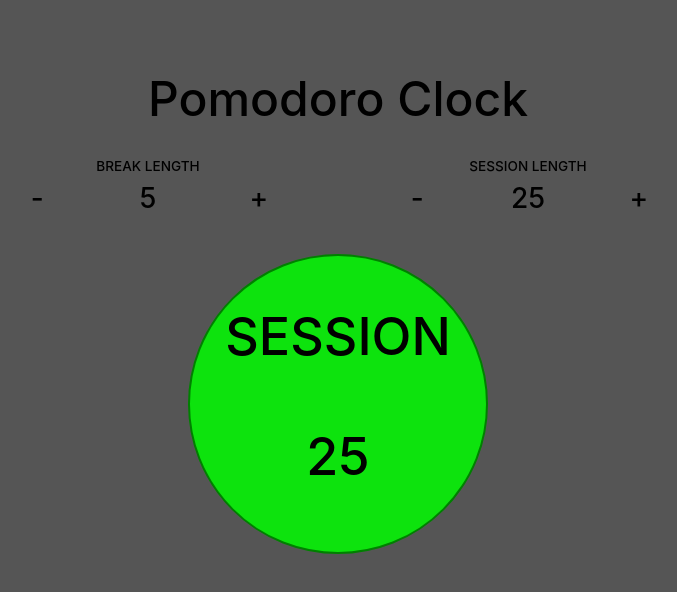
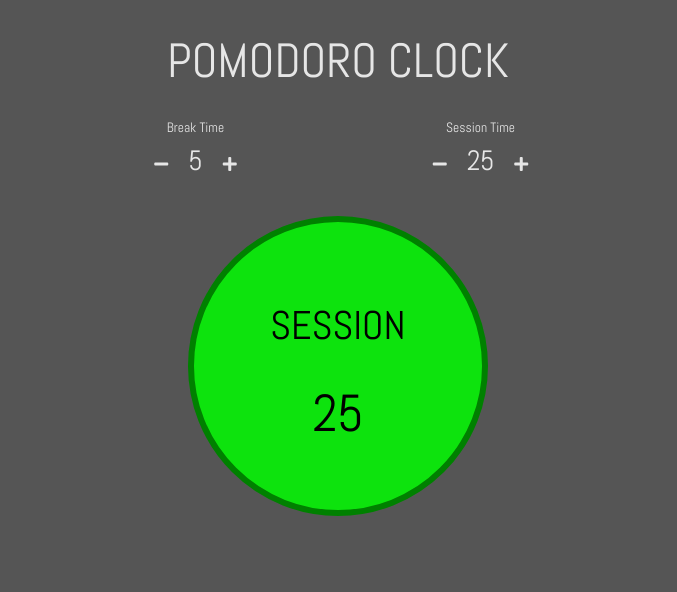
Before and after one commit to MarkFSkinner/pomodoro-clock, a React (Create React App) app: page / in a window 1280 px wide. Shown: the top 592 px of the page, without its empty margins (302-979 px from the left). Built offline with nearby package versions, Linux system fonts and the light colour scheme.

Commit message:
Update layout & style of app

```diff
--- a/public/index.html
+++ b/public/index.html
@@ -10,6 +10,9 @@
       homescreen on Android. See https://developers.google.com/web/fundamentals/web-app-manifest/
     -->
     <link rel="manifest" href="%PUBLIC_URL%/manifest.json">
+    <link href="https://fonts.googleapis.com/css?family=Open+Sans" rel="stylesheet">
+    <link href="https://fonts.googleapis.com/css?family=Abel" rel="stylesheet">
+    <link rel="stylesheet" href="https://use.fontawesome.com/releases/v5.1.0/css/all.css" integrity="sha384-lKuwvrZot6UHsBSfcMvOkWwlCMgc0TaWr+30HWe3a4ltaBwTZhyTEggF5tJv8tbt" crossorigin="anonymous">
     <!--
       Notice the use of %PUBLIC_URL% in the tags above.
       It will be replaced with the URL of the `public` folder during the build.
--- a/src/App.css
+++ b/src/App.css
@@ -1,15 +1,16 @@
 body {
   background-color: #555;
-  color: black;
+  color: hsl(0, 0%, 90%);
+  font-family: 'Abel', 'Open Sans', Helvetica, Arial, sans-serif;
 }
 
 .container {
-  margin-top: 2.5rem;
-  margin-bottom: 1.25rem;
+  /*margin-top: 2.5rem;
+  margin-bottom: 1.25rem;*/
 }
 
 #header {
-  margin-top: 1.875rem;
+  margin-top: 2rem;
   margin-bottom: 1.875rem;
   font-size: 3rem;
 }
@@ -19,7 +20,7 @@ body {
 }
 
 .circle {
-  border: 0.15rem solid green;
+  border: 0.4rem solid green;
   border-radius: 50%;
   background-color: #0de30d;
   width: 18.75rem;
@@ -27,11 +28,20 @@ body {
   margin-bottom: 1.875rem;
   margin-left: auto;
   margin-right: auto;
+  color: black;
 }
 
 .countdown-data {
   font-size: 3.25rem;
-  margin-top: 3.125rem;
+  /*margin-top: 4rem;*/
+}
+
+#status {
+  margin-top: 5rem;
+}
+
+#current-time {
+  margin-top: 1.5rem;
 }
 
 .clickable {
@@ -63,3 +73,29 @@ h5 {
   animation-name: pulse;
   animation-duration: 1s;
 }
+
+
+
+h3 i {
+  font-size: 1rem;
+}
+
+i {
+  font-size: 1rem;
+}
+
+
+
+.control-element {
+  display: inline-block;
+  padding-right: 5px;
+  padding-left: 5px;
+}
+
+
+@media screen and (min-width: 768px) {
+  .control-element {
+    padding-right: 10px;
+    padding-left: 10px;
+  }
+}
--- a/src/App.js
+++ b/src/App.js
@@ -65,7 +65,7 @@ class App extends Component {
           this.startTimer(totalTime);
           this.props.updateStatus("SESSION");
           document.getElementsByClassName('circle')[0].style.backgroundColor = "#0de30d";
-          document.getElementsByClassName('circle')[0].style.border = "0.15rem solid green";
+          document.getElementsByClassName('circle')[0].style.border = "0.4rem solid green";
           this.props.updateAnimation('countdown-data animated pulse');
           this.props.setOnBreak();
         } else {
@@ -73,7 +73,7 @@ class App extends Component {
           this.startTimer(totalTime);
           this.props.updateStatus("BREAK!");
           document.getElementsByClassName('circle')[0].style.backgroundColor = "#f03232";
-          document.getElementsByClassName('circle')[0].style.border = "0.15rem solid #8d0303";
+          document.getElementsByClassName('circle')[0].style.border = "0.4rem solid #8d0303";
           this.props.updateAnimation('countdown-data animated pulse');
           this.props.setOnBreak();
         }
--- a/src/components/Clock.js
+++ b/src/components/Clock.js
@@ -3,10 +3,10 @@ import React from 'react';
 const Clock = props => (
   <div className="row">
     <div className="col-12">
-      <div className="circle clickable" onClick={props.clockClick} onKeyUp={props.handleKeyup}>
+      <div className={`circle clickable ${props.animated}`} onClick={props.clockClick} onKeyUp={props.handleKeyup}>
         <div className="row">
           <div className="col-12">
-            <h1 id="status" className={props.animated}>{props.status}</h1>
+            <h1 id="status">{props.status}</h1>
           </div>
         </div>
         <div className="row">
@@ -21,3 +21,6 @@ const Clock = props => (
 
 
 export default Clock;
+
+
+//{`circle clickable ${props.animated}`}
--- a/src/components/Controls.js
+++ b/src/components/Controls.js
@@ -2,39 +2,31 @@ import React from 'react';
 
 const Controls = props => (
   <div className="row" id="controls">
-    <div className="offset-2 col-4">
+    <div className="offset-1 col-5 offset-sm-3 col-sm-3">
       <div className="row">
         <div className="col-12">
-          <h5>BREAK LENGTH</h5>
+          <h5>Break Time</h5>
         </div>
       </div>
       <div className="row">
-        <div className="col-4 offset-sm-1 col-sm-3">
-          <h3 className="break-decrease clickable" onClick={props.controlsClick}>-</h3>
-        </div>
-        <div className="col-4">
-          <h3 id="break-time">{props.breakTime}</h3>
-        </div>
-        <div className="col-4 col-sm-3">
-          <h3 className="break-increase clickable" onClick={props.controlsClick}>+</h3>
+        <div className="col-12">
+          <i className="fas fa-minus break-decrease clickable control-element" onClick={props.controlsClick}></i>
+          <h3 id="break-time" className="control-element">{props.breakTime}</h3>
+          <i className="fas fa-plus break-increase clickable control-element" onClick={props.controlsClick}></i>
         </div>
       </div>
     </div>
-    <div className="col-4">
+    <div className="col-5 col-sm-3">
       <div className="row">
         <div className="col-12">
-          <h5>SESSION LENGTH</h5>
+          <h5>Session Time</h5>
         </div>
       </div>
       <div className="row">
-        <div className="col-4 offset-sm-1 col-sm-3">
-          <h3 className="session-decrease clickable" onClick={props.controlsClick}>-</h3>
-        </div>
-        <div className="col-4">
-          <h3 id="session-time">{props.sessionTime}</h3>
-        </div>
-        <div className="col-4 col-sm-3">
-          <h3 className="session-increase clickable" onClick={props.controlsClick}>+</h3>
+        <div className="col-12">
+          <i className="fas fa-minus session-decrease clickable control-element" onClick={props.controlsClick}></i>
+          <h3 id="session-time" className="control-element">{props.sessionTime}</h3>
+          <i className="fas fa-plus session-increase clickable control-element" onClick={props.controlsClick}></i>
         </div>
       </div>
     </div>
--- a/src/components/Title.js
+++ b/src/components/Title.js
@@ -3,7 +3,7 @@ import React from 'react';
 const Title = () => (
   <div className="row">
     <div className="col-12">
-      <h1 id="header">Pomodoro Clock</h1>
+      <h1 id="header">POMODORO CLOCK</h1>
     </div>
   </div>
 );
```
